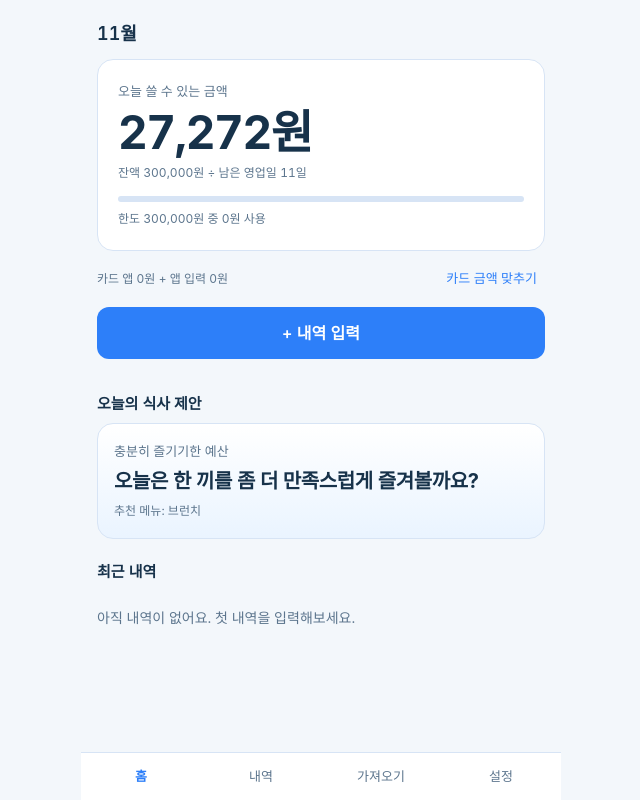
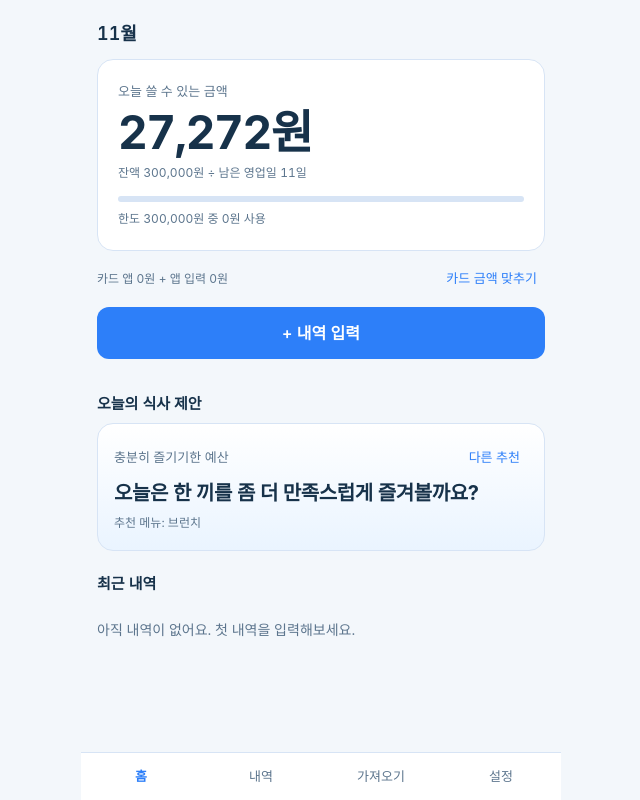
Before and after one commit to ehvzmf/bob, a React (Vite) app: page / in a window 1280 px wide. Shown: the whole page, without its empty margins (319-959 px from the left). Built offline with nearby package versions, Linux system fonts and the light colour scheme.

Commit message:
✨ feat: add meal refresh action

```diff
--- a/src/App.tsx
+++ b/src/App.tsx
@@ -53,7 +53,8 @@ function Home({ st, today, open }: { st: State; today: string; open: (s: Sheet)
   const recent = st.entries.filter((e) => e.date.startsWith(month)).sort(byDate).slice(0, 4)
   const off = offReason(today, st.settings)
   const leaveAhead = st.leaves.filter((l) => l.date >= today && l.date.startsWith(month) && !l.useCard).length
-  const mealSuggestion = pickMealSuggestion(Math.max(per, 0))
+  const [seed, setSeed] = useState(0)
+  const mealSuggestion = pickMealSuggestion(Math.max(per, 0), st.entries, seed)
   return (
     <>
       <h1 className="month">{Number(month.slice(5))}월 {off ? `· 오늘은 ${off}` : ''}</h1>
@@ -71,7 +72,7 @@ function Home({ st, today, open }: { st: State; today: string; open: (s: Sheet)
       <button className="main" onClick={() => open({ k: 'entry' })}>+ 내역 입력</button>
       <h2>오늘의 식사 제안</h2>
       <section className="suggestion-card">
-        <p className="cap">{mealSuggestion.tier}한 예산</p>
+        <div className="row split"><p className="cap">{mealSuggestion.tier}한 예산</p><button className="ghost" onClick={() => setSeed((n) => n + 1)}>다른 추천</button></div>
         <p className="suggestion-msg">{mealSuggestion.message}</p>
         <p className="sub">추천 메뉴: {mealSuggestion.menu}</p>
       </section>
```
